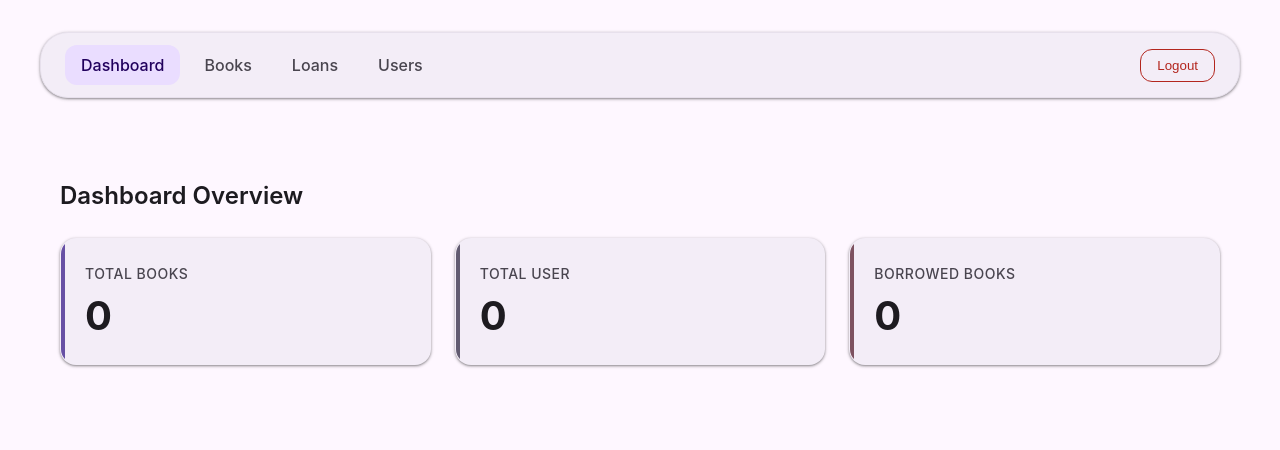
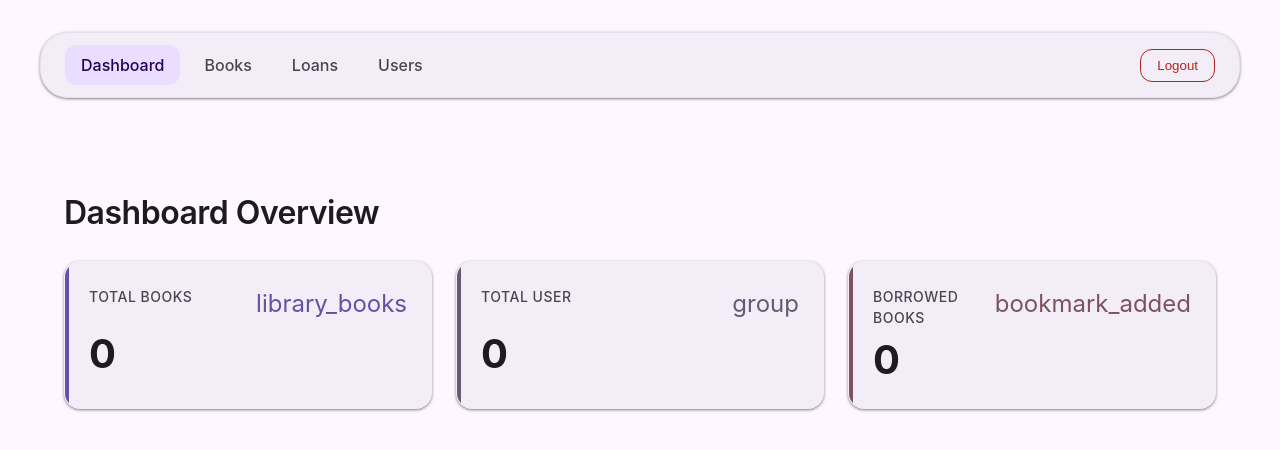
Before and after one commit to Ayyas-RF/LibraryManagement, a React (Vite) app in the folder frontend/: page / in a window 1280 px wide. Shown: the top 450 px of the page. Built offline with nearby package versions, Linux system fonts and the light colour scheme; no server answers; sample sign-in values are in the browser's storage; a web font is replaced by a local one.

Commit message:
enhance overall look

```diff
--- a/frontend/src/pages/DashboardPage.jsx
+++ b/frontend/src/pages/DashboardPage.jsx
@@ -1,5 +1,6 @@
 import { useState, useEffect } from "react";
 import api from "../services/api";
+import "@material/web/icon/icon.js";
 
 export default function DashboardPage() {
   const [stats, setStats] = useState({
@@ -23,30 +24,37 @@ export default function DashboardPage() {
   }, []);
 
   return (
-    <div style={{ padding: "20px" }}>
-      <h2 style={{ marginBottom: "24px", fontWeight: "600" }}>
-        Dashboard Overview
-      </h2>
+    <div className="page-container">
+      <h2 className="page-title">Dashboard Overview</h2>
       <div style={{ display: "flex", gap: "24px", flexWrap: "wrap" }}>
         <div
           className="stat-card"
           style={{ "--accent-color": "var(--primary)" }}
         >
-          <h3>Total Books</h3>
+          <div style={{ display: 'flex', justifyContent: 'space-between', alignItems: 'flex-start' }}>
+            <h3>Total Books</h3>
+            <md-icon style={{ color: 'var(--primary)', fontSize: '1.5rem' }}>library_books</md-icon>
+          </div>
           <div className="value">{stats.totalBuku}</div>
         </div>
         <div
           className="stat-card"
           style={{ "--accent-color": "var(--secondary)" }}
         >
-          <h3>Total User</h3>
+          <div style={{ display: 'flex', justifyContent: 'space-between', alignItems: 'flex-start' }}>
+            <h3>Total User</h3>
+            <md-icon style={{ color: 'var(--secondary)', fontSize: '1.5rem' }}>group</md-icon>
+          </div>
           <div className="value">{stats.totalUser}</div>
         </div>
         <div
           className="stat-card"
           style={{ "--accent-color": "var(--tertiary)" }}
         >
-          <h3>Borrowed Books</h3>
+          <div style={{ display: 'flex', justifyContent: 'space-between', alignItems: 'flex-start' }}>
+            <h3>Borrowed Books</h3>
+            <md-icon style={{ color: 'var(--tertiary)', fontSize: '1.5rem' }}>bookmark_added</md-icon>
+          </div>
           <div className="value">{stats.peminjamanAktif}</div>
         </div>
       </div>
```
